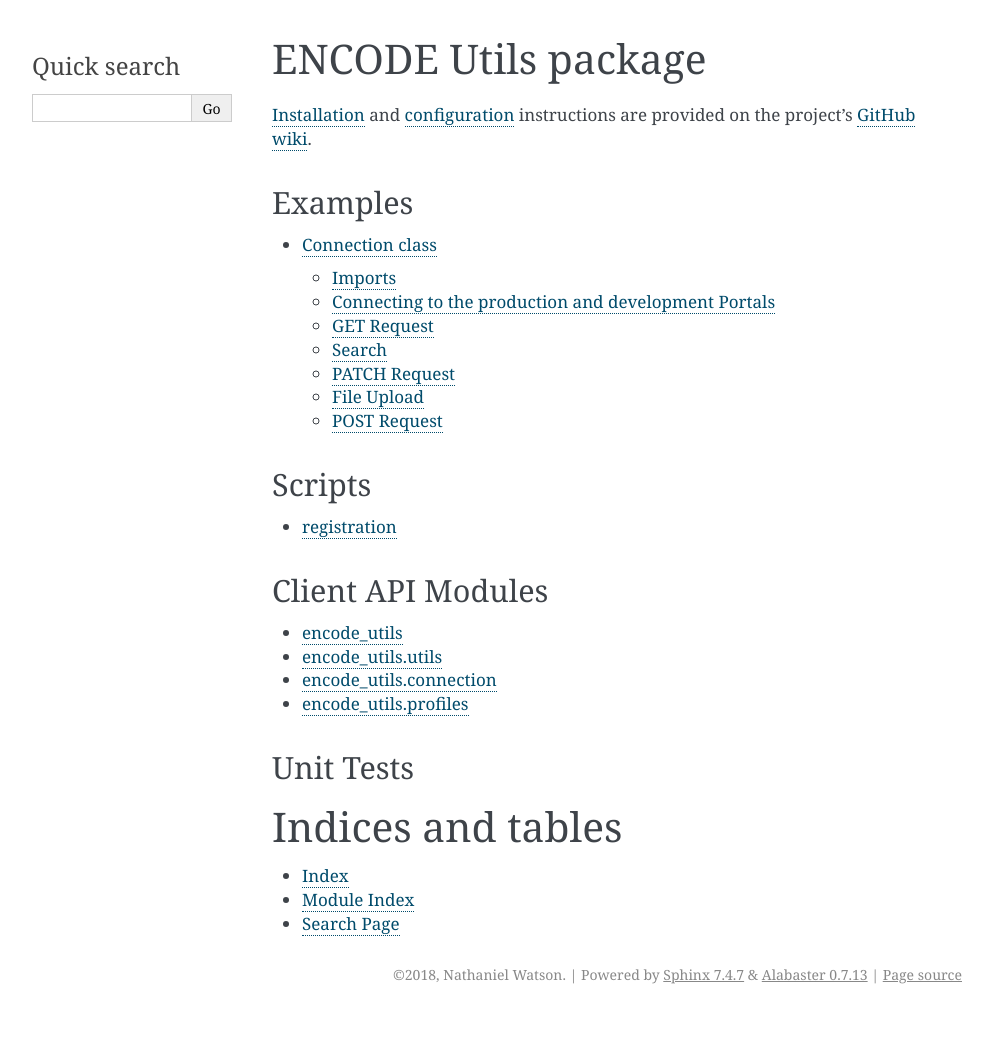
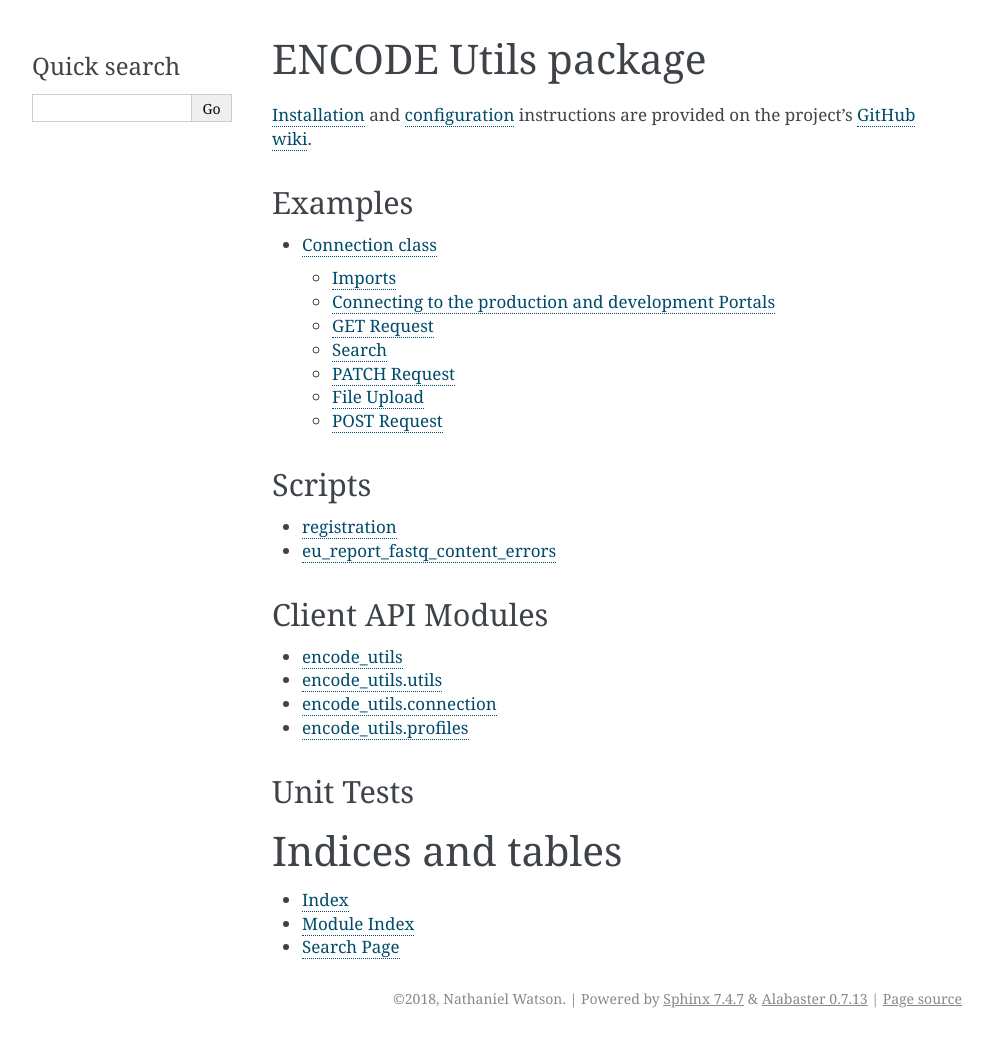
Before and after one commit to StanfordBioinformatics/encode_utils, a Sphinx documentation site: the page built from docs/index.rst, in a window 1280 px wide. Shown: the whole page, without its empty margins (148-1141 px from the left). Built offline with Sphinx 7.4.7, drawn with Linux system fonts in a browser that asks for light colours; pages that are not in the unit, such as notebooks, are missing from menus; before the commit the page ends 1014 px from its top, so only the background shows below that.

Commit message:
updated docs

```diff
--- a/docs/index.rst
+++ b/docs/index.rst
@@ -32,6 +32,7 @@
     :maxdepth: 1
 
     registration <scripts/eu_register>
+    scripts/eu_report_fastq_content_errors.rst
 
 Client API Modules
 ------------------
```
